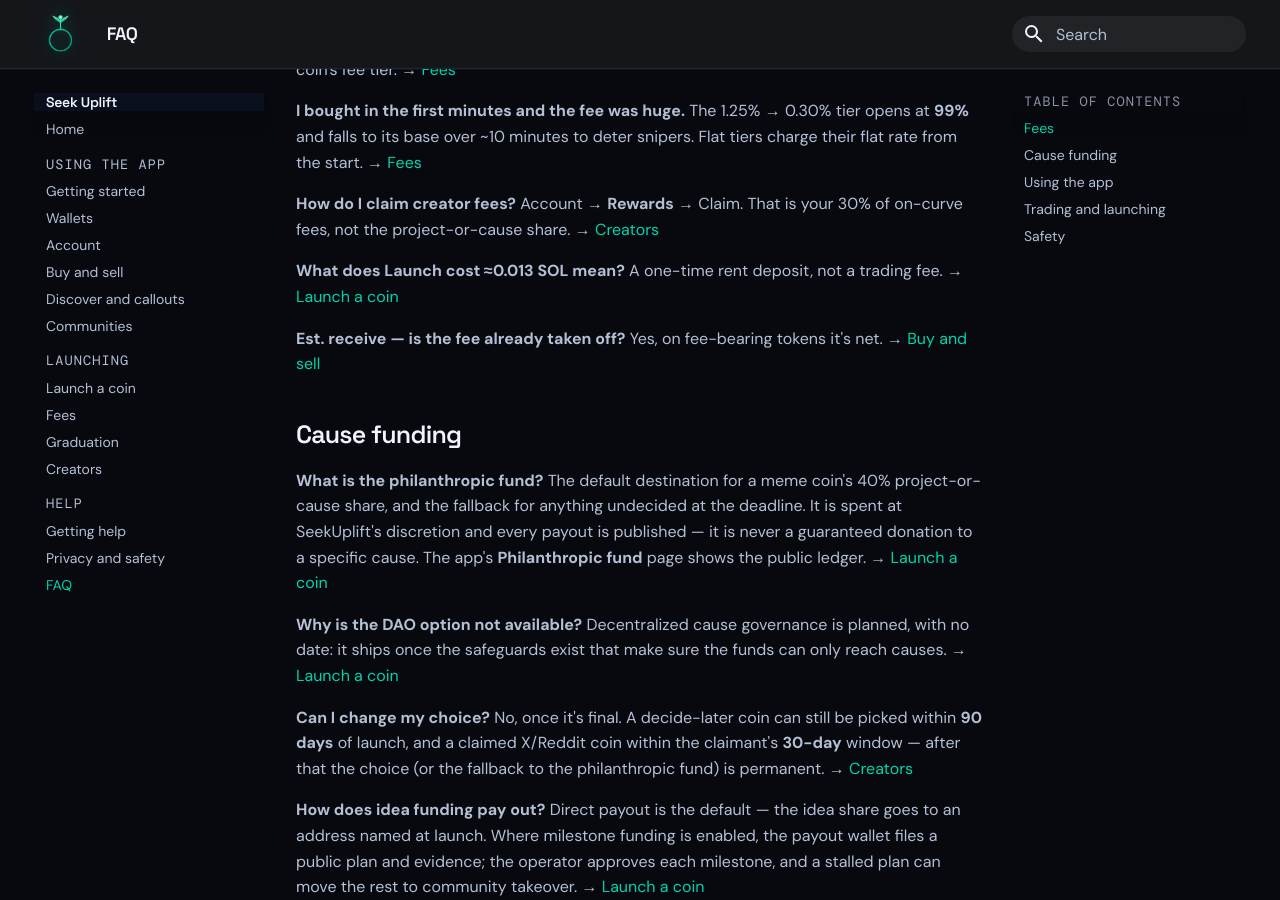
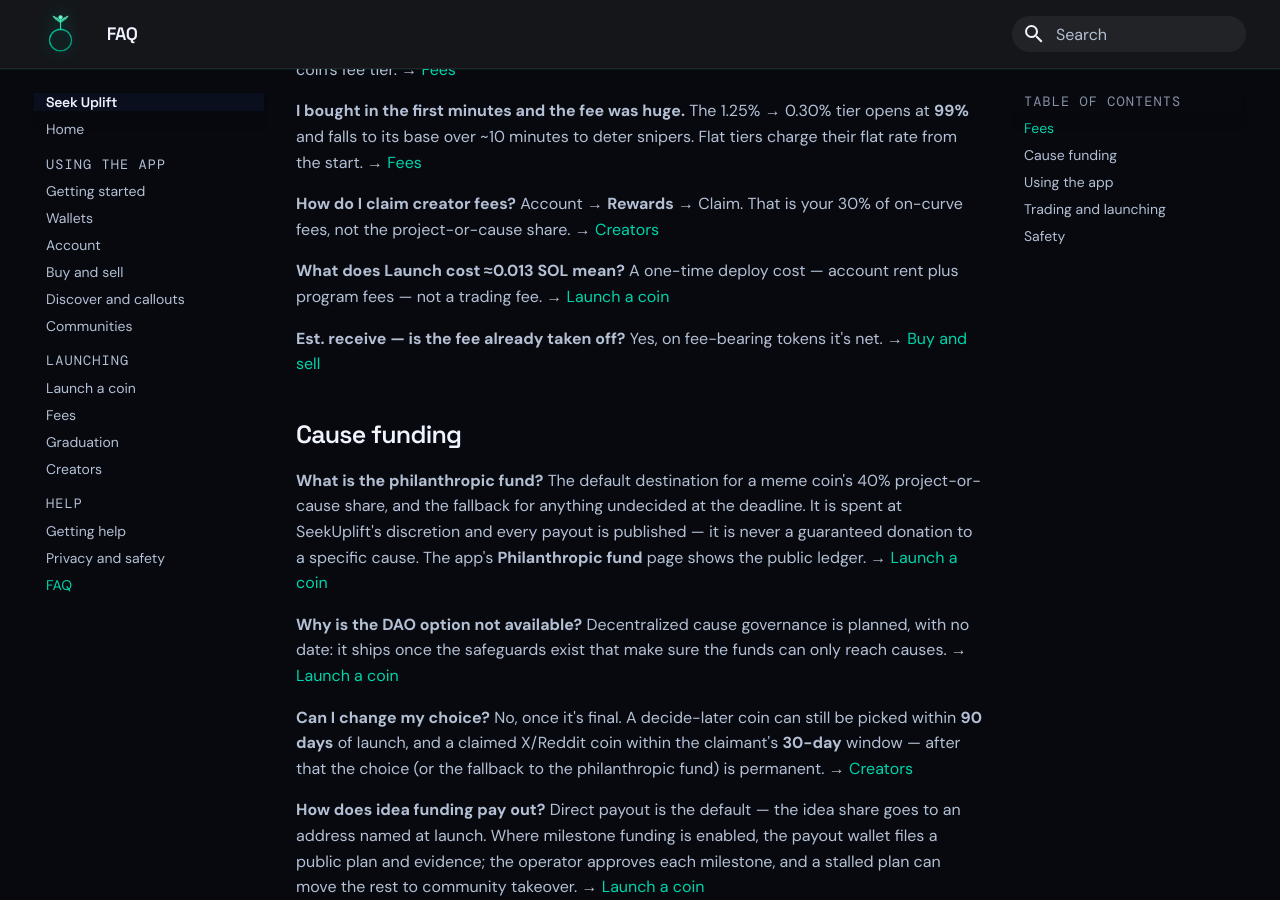
Before and after one commit to seekuplift/help-center-wiki, an MkDocs documentation site: the page built from docs/faq.md, in a window 1280 px wide and 900 px high, scrolled down 384 px. Built offline with MkDocs 1.6.1 and Material for MkDocs 9.7.7, drawn with Linux system fonts in a browser that asks for light colours; some web fonts are replaced; comment, search, counter and statistics services are not loaded.

Commit message:
docs(wiki): fact-check pass — deploy-cost wording, report flagging, footer labels

```diff
--- a/docs/faq.md
+++ b/docs/faq.md
@@ -19,7 +19,8 @@
 project-or-cause share. → [Creators](creators.md)
 
 **What does Launch cost ≈0.013 SOL mean?**
-A one-time rent deposit, not a trading fee. → [Launch a coin](launching.md)
+A one-time deploy cost — account rent plus program fees — not a trading
+fee. → [Launch a coin](launching.md)
 
 **Est. receive — is the fee already taken off?**
 Yes, on fee-bearing tokens it's net. → [Buy and sell](trading.md)
--- a/docs/launching.md
+++ b/docs/launching.md
@@ -93,7 +93,8 @@
 ## Review and sign
 
 **Review & launch** shows your entries. **Launch cost ≈0.013 SOL** is a
-one-time rent deposit, not a trading fee. A **Launch fee** row appears
+one-time deploy cost (account rent plus program fees), not a trading fee.
+A **Launch fee** row appears
 only if the config charges one.
 
 After launch: share the mint, trading starts on the curve (the opening
```
Also changed, not shown: docs/account.md (+1 -2 lines), docs/communities.md (+2 -2 lines).
